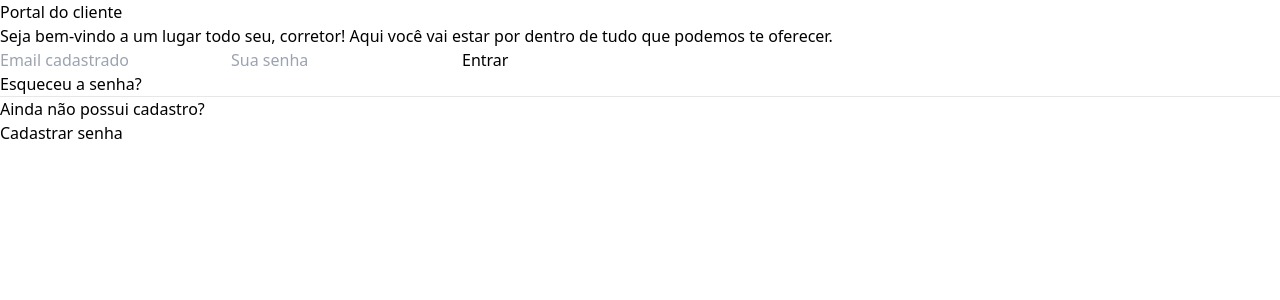
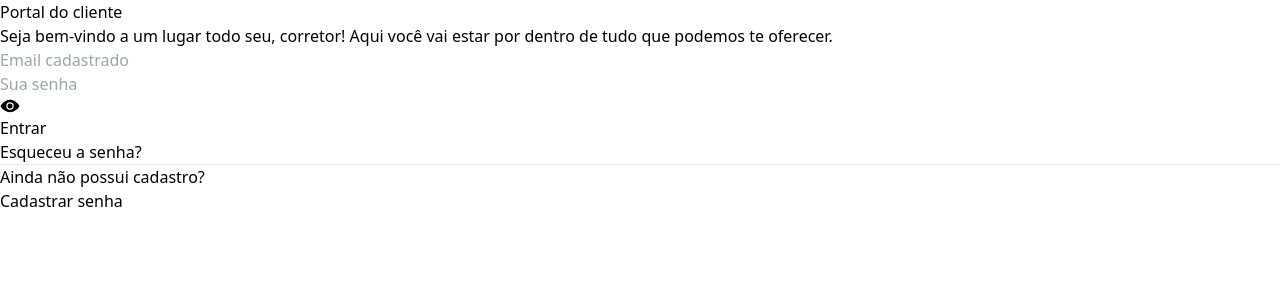
Before and after one commit to Jhonathas15/Construtora, a React (Vite) app: page /login in a window 1280 px wide. Shown: the top 300 px of the page. Built offline with nearby package versions, Linux system fonts and the light colour scheme.

Commit message:
ja deu foi bom

```diff
--- a/src/pages/Login/index.tsx
+++ b/src/pages/Login/index.tsx
@@ -1,5 +1,11 @@
+import { useState } from "react";
+import { IoEye } from "react-icons/io5";
+import { IoEyeOff } from "react-icons/io5";
 
 function Login() {
+  const [showPassword, setShowPassword] = useState(false);
+  const clickPassword = () => setShowPassword(!showPassword);
+
   return (
     <main className="bg-[url('./assets/construtora.jpeg')] h-screen w-screen bg-no-repeat bg-cover">
       <div className="bg-white/60 h-screen w-screen">
@@ -13,19 +19,38 @@ function Login() {
           </section>
           <section className="flex flex-col justify-center">
             <form className="flex flex-col relative">
+              <div className="email">
                 <input
-                className="border-black w-80 p-2 mb-1 rounded-lg"
+                  className="border-black w-80 p-2 mb-1 rounded-lg outline-none"
                   type="text"
                   placeholder="Email cadastrado"
                 />
+              </div>
+              <div className="password relative">
                 <input
-                className="relative border-black w-80 p-2 mb-3 rounded-lg"
-                type="text"
+                  className="relative border-black w-80 p-2 mb-3 rounded-lg outline-none"
+                  type={showPassword ? "text" : "password"}
                   placeholder="Sua senha"
                 />
+                {showPassword ? (
+                  <IoEyeOff
+                    className="absolute top-3 right-2 cursor-pointer opacity-90"
+                    size={20}
+                    onClick={clickPassword}
+                  />
+                ) : (
+                  <IoEye
+                    className="absolute top-3 right-2 cursor-pointer opacity-90"
+                    size={20}
+                    onClick={clickPassword}
+                  />
+                )}
+              </div>
+              <div className="btn">
                 <button className="bg-black text-white w-80 mb-2 rounded-xl p-2">
                   Entrar
                 </button>
+              </div>
             </form>
             <section className="flex justify-end">
               <a className="font-bold" href="">
```
Lines whose indentation alone changed are shown as unchanged.
